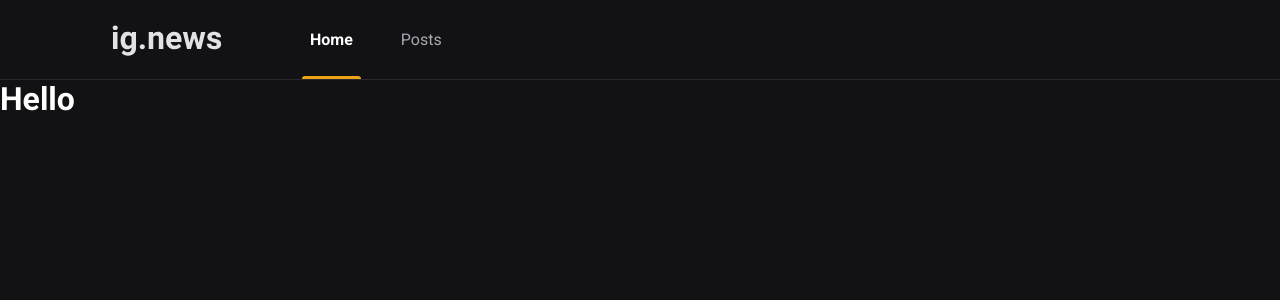
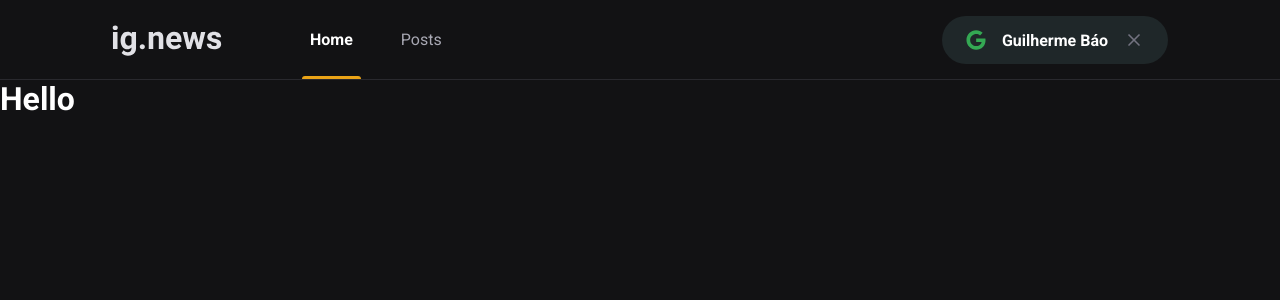
Before and after one commit to guilhermebao/wavenews, a Next.js app: page / in a window 1280 px wide. Shown: the top 300 px of the page. Built offline with nearby package versions, Linux system fonts and the light colour scheme.

Commit message:
SingInButton

```diff
--- a/package.json
+++ b/package.json
@@ -13,6 +13,7 @@
     "next": "12.1.6",
     "react": "18.1.0",
     "react-dom": "18.1.0",
+    "react-icons": "^4.3.1",
     "sass": "^1.52.1",
     "typescript": "^4.6.4"
   }
--- a/src/components/Header/index.tsx
+++ b/src/components/Header/index.tsx
@@ -1,3 +1,4 @@
+import { SingInButton } from '../SingInButton';
 import styles from './styles.module.scss'
 
 export function Header() {
@@ -9,6 +10,8 @@
                 <a className={styles.active}>Home</a>
                 <a>Posts</a>
             </nav>
+
+            <SingInButton />
             </div>
         </header>
     );
--- a/src/components/Header/styles.module.scss
+++ b/src/components/Header/styles.module.scss
@@ -49,4 +49,8 @@
             }
         }
     }
+
+    button {
+        margin-left: auto;
+    }
 }
--- /dev/null
+++ b/src/components/SingInButton/index.tsx
@@ -0,0 +1,24 @@
+import { FaGoogle } from 'react-icons/fa'
+import { FiX } from 'react-icons/fi'
+
+import styles from './styles.module.scss'
+
+export function SingInButton() {
+    const isUserLoggedIn = true;
+    return isUserLoggedIn ? (
+        <button
+            type="button"
+            className={styles.signInButton}>
+            <FaGoogle color="#34a853" />
+            Guilherme Báo
+            <FiX color="#737380" className={styles.closeIcon}/>
+        </button>
+    ) : (
+        <button
+            type="button"
+            className={styles.signInButton}>
+            <FaGoogle color="#eba417" />
+            Entrar com Google
+        </button>
+    )
+}
--- /dev/null
+++ b/src/components/SingInButton/styles.module.scss
@@ -0,0 +1,33 @@
+.signInButton {
+    height: 3rem;
+    border-radius: 3rem;
+    background: var(--gray-850);
+    border: 0;
+    padding: 0 1.5rem;
+
+    display: flex;
+    align-items: center;
+    justify-content: center;
+
+    color: var(--white);
+    font-weight: bold;
+
+    svg {
+        width: 20px;
+        height: 20px;
+    }
+
+    svg:first-child {
+        margin-right: 1rem;
+    }
+
+    svg.closeIcon {
+        margin-left: 1rem;
+    }
+
+    transition: filter 0.2s;
+
+    &:hover {
+        filter: brightness(0.8);
+    }
+}
--- a/src/pages/_document.tsx
+++ b/src/pages/_document.tsx
@@ -7,6 +7,7 @@
                 <Head>
                     <link rel="preconnect" href="https://fonts.googleapis.com" />
                     <link href="https://fonts.googleapis.com/css2?family=Roboto:ital,wght@0,100;0,300;0,400;0,500;0,700;0,900;1,100;1,300;1,400;1,500;1,700;1,900&display=swap" rel="stylesheet" />
+                    <link rel="shortcut icon" href="favicon.png" type="image/png" />
                 </Head>
                 <body>
                     <Main />
--- a/src/styles/global.scss
+++ b/src/styles/global.scss
@@ -10,6 +10,7 @@
     --gray-100: #e1e1e6;
     --gray-300: #a8a8b3;
     --gray-800: #29292e;
+    --gray-850: #1f2729;
     --gray-900: #121214;
 
     --cyan-500: #61bafb;
```
Also changed, not shown: 1 other file (tests, documents, lock files or other folders).
